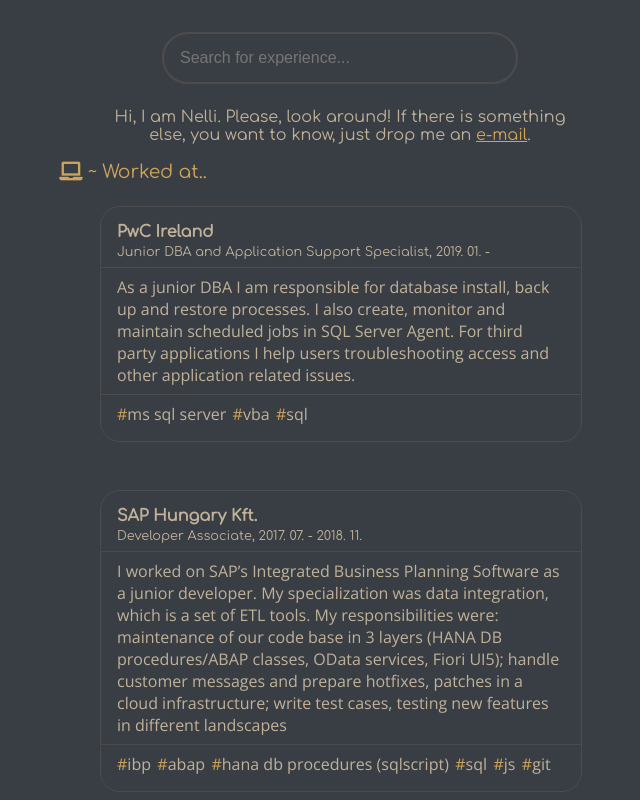
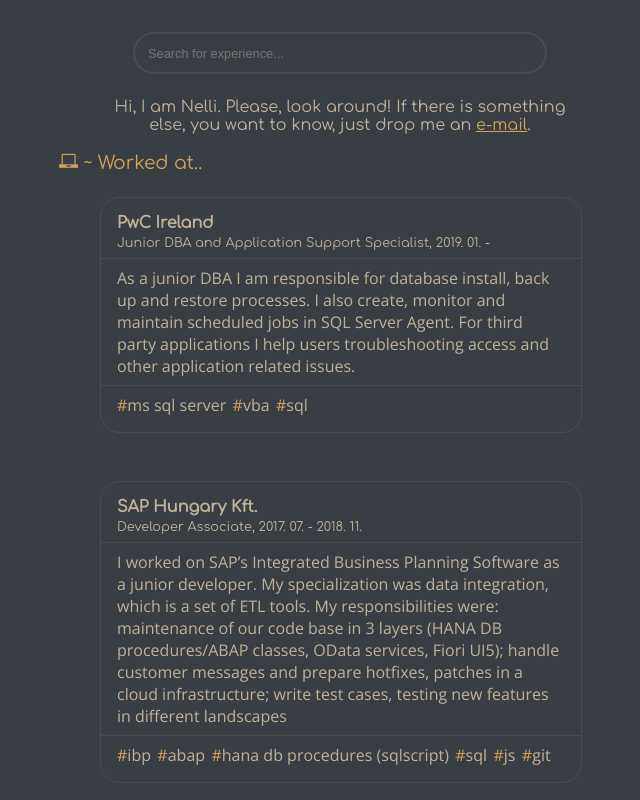
Before and after one commit to nellika/just-me, a website: page public/index.html in a window 1280 px wide. Shown: the top 800 px of the page, without its empty margins (300-940 px from the left). Drawn offline with nearby package versions, Linux system fonts and the light colour scheme.

Commit message:
changed icons

```diff
--- a/public/css/all.css
+++ /dev/null
@@ -1,76 +0,0 @@
-/*!
- * Font Awesome Free 5.7.0 by @fontawesome - https://fontawesome.com
- * License - https://fontawesome.com/license/free (Icons: CC BY 4.0, Fonts: SIL OFL 1.1, Code: MIT License)
- */
-.fa,
-.fas,
-.far,
-.fal,
-.fab {
-  -moz-osx-font-smoothing: grayscale;
-  -webkit-font-smoothing: antialiased;
-  display: inline-block;
-  font-style: normal;
-  font-variant: normal;
-  text-rendering: auto;
-  line-height: 1; }
-
-.fa-graduation-cap:before {
-  content: "\f19d"; }
-
-.fa-laptop:before {
-  content: "\f109"; }
-
-/* Font Awesome uses the Unicode Private Use Area (PUA) to ensure screen
-readers do not read off random characters that represent icons */
-
-.sr-only {
-  border: 0;
-  clip: rect(0, 0, 0, 0);
-  height: 1px;
-  margin: -1px;
-  overflow: hidden;
-  padding: 0;
-  position: absolute;
-  width: 1px; }
-
-.sr-only-focusable:active, .sr-only-focusable:focus {
-  clip: auto;
-  height: auto;
-  margin: 0;
-  overflow: visible;
-  position: static;
-  width: auto; }
-@font-face {
-  font-family: 'Font Awesome 5 Brands';
-  font-style: normal;
-  font-weight: normal;
-  font-display: auto;
-  src: url("../webfonts/fa-brands-400.eot");
-  src: url("../webfonts/fa-brands-400.eot?#iefix") format("embedded-opentype"), url("../webfonts/fa-brands-400.woff2") format("woff2"), url("../webfonts/fa-brands-400.woff") format("woff"), url("../webfonts/fa-brands-400.ttf") format("truetype"), url("../webfonts/fa-brands-400.svg#fontawesome") format("svg"); }
-
-.fab {
-  font-family: 'Font Awesome 5 Brands'; }
-@font-face {
-  font-family: 'Font Awesome 5 Free';
-  font-style: normal;
-  font-weight: 400;
-  font-display: auto;
-  src: url("../webfonts/fa-regular-400.eot");
-  src: url("../webfonts/fa-regular-400.eot?#iefix") format("embedded-opentype"), url("../webfonts/fa-regular-400.woff2") format("woff2"), url("../webfonts/fa-regular-400.woff") format("woff"), url("../webfonts/fa-regular-400.ttf") format("truetype"), url("../webfonts/fa-regular-400.svg#fontawesome") format("svg"); }
-
-.far {
-  font-family: 'Font Awesome 5 Free';
-  font-weight: 400; }
-@font-face {
-  font-family: 'Font Awesome 5 Free';
-  font-style: normal;
-  font-weight: 900;
-  font-display: auto;
-  src: url("../webfonts/fa-solid-900.eot");
-  src: url("../webfonts/fa-solid-900.eot?#iefix") format("embedded-opentype"), url("../webfonts/fa-solid-900.woff2") format("woff2"), url("../webfonts/fa-solid-900.woff") format("woff"), url("../webfonts/fa-solid-900.ttf") format("truetype"), url("../webfonts/fa-solid-900.svg#fontawesome") format("svg"); }
-
-.fa,
-.fas {
-  font-family: 'Font Awesome 5 Free';
-  font-weight: 900; }
--- a/public/css/master.css
+++ b/public/css/master.css
@@ -175,6 +175,7 @@
 @media only screen and (min-width: 600px) {
   article.expGroup ul,
   article.expGroup h1,
+  input#mainSearchBar,
   .notFound,
   .myName,
   .intro,
@@ -183,6 +184,41 @@
   }
 
   input#mainSearchBar{
-    max-width: 20em;
+    font-size: 0.8em;
   }
 }
+
+
+/* icons */
+@font-face {
+  font-family: 'icomoon';
+  src:  url('fonts/icomoon.eot?9piisa');
+  src:  url('fonts/icomoon.eot?9piisa#iefix') format('embedded-opentype'),
+    url('fonts/icomoon.ttf?9piisa') format('truetype'),
+    url('fonts/icomoon.woff?9piisa') format('woff'),
+    url('fonts/icomoon.svg?9piisa#icomoon') format('svg');
+  font-weight: normal;
+  font-style: normal;
+}
+
+[class^="icon-"], [class*=" icon-"] {
+  /* use !important to prevent issues with browser extensions that change fonts */
+  font-family: 'icomoon' !important;
+  speak: none;
+  font-style: normal;
+  font-weight: normal;
+  font-variant: normal;
+  text-transform: none;
+  line-height: 1;
+
+  /* Better Font Rendering =========== */
+  -webkit-font-smoothing: antialiased;
+  -moz-osx-font-smoothing: grayscale;
+}
+
+.icon-books:before {
+  content: "\e920";
+}
+.icon-laptop:before {
+  content: "\e957";
+}
--- a/public/index.html
+++ b/public/index.html
@@ -5,7 +5,6 @@
     <meta name="viewport" content="width=device-width, initial-scale=1.0">
     <title>Nelli Nyisztor</title>
     <link rel="stylesheet" href="./css/master.css">
-    <link href="./css/all.css" rel="stylesheet">
     <link href="https://fonts.googleapis.com/css?family=Comfortaa|Open+Sans" rel="stylesheet">
   </head>
   <body>
--- a/public/js/exp-builder.js
+++ b/public/js/exp-builder.js
@@ -37,13 +37,12 @@
   function createArticle(group,groupID){
     let nart = document.createElement("article");
     let nh1 = document.createElement("h1");
-    let nIcon = document.createElement("i");
+    let nIcon = document.createElement("span");
     let nul = document.createElement("ul");
 
     nul.classList.add(groupID);
     nart.classList.add("expGroup");
-    nIcon.classList.add("fas");
-    nIcon.classList.add("fa-" + group['icon']);
+    nIcon.classList.add("icon-" + group['icon']);
 
     nh1.appendChild(nIcon);
     nh1.appendChild(document.createTextNode(' ~ ' + group['title']));
--- a/public/js/exp.json
+++ b/public/js/exp.json
@@ -43,7 +43,7 @@
   },
   "education": {
     "title": "Studied at...",
-    "icon": "graduation-cap",
+    "icon": "books",
     "items": {
       "baa":{
         "from": "2016",
```
Also changed, not shown: public/css/fonts/icomoon.ttf (added), public/css/fonts/icomoon.woff (added), 2 other files.
